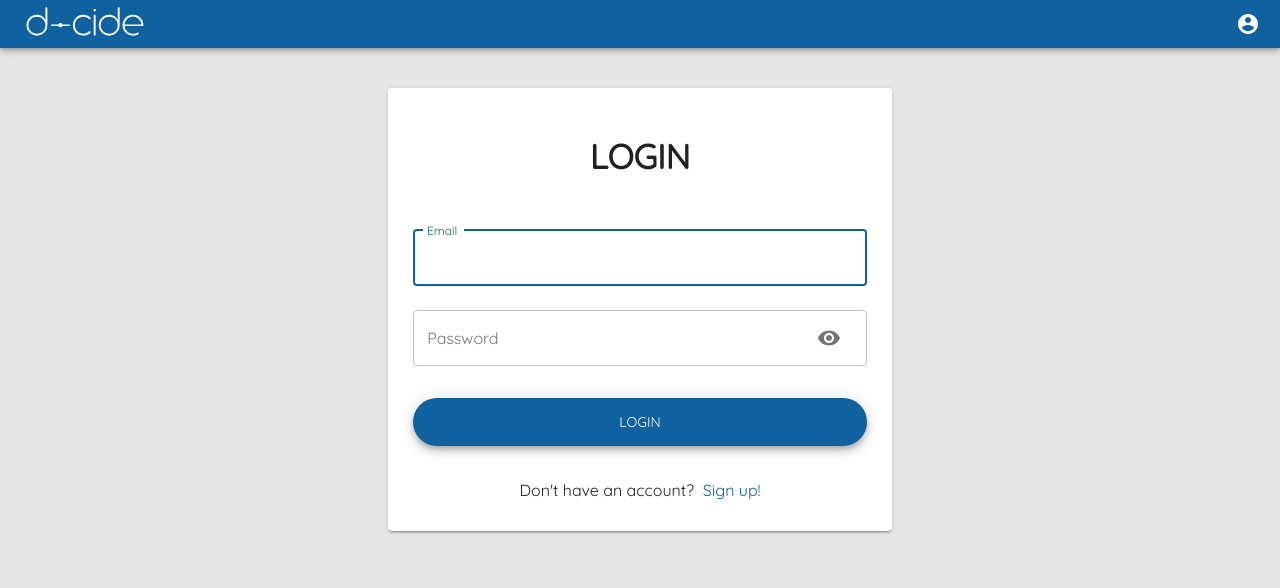
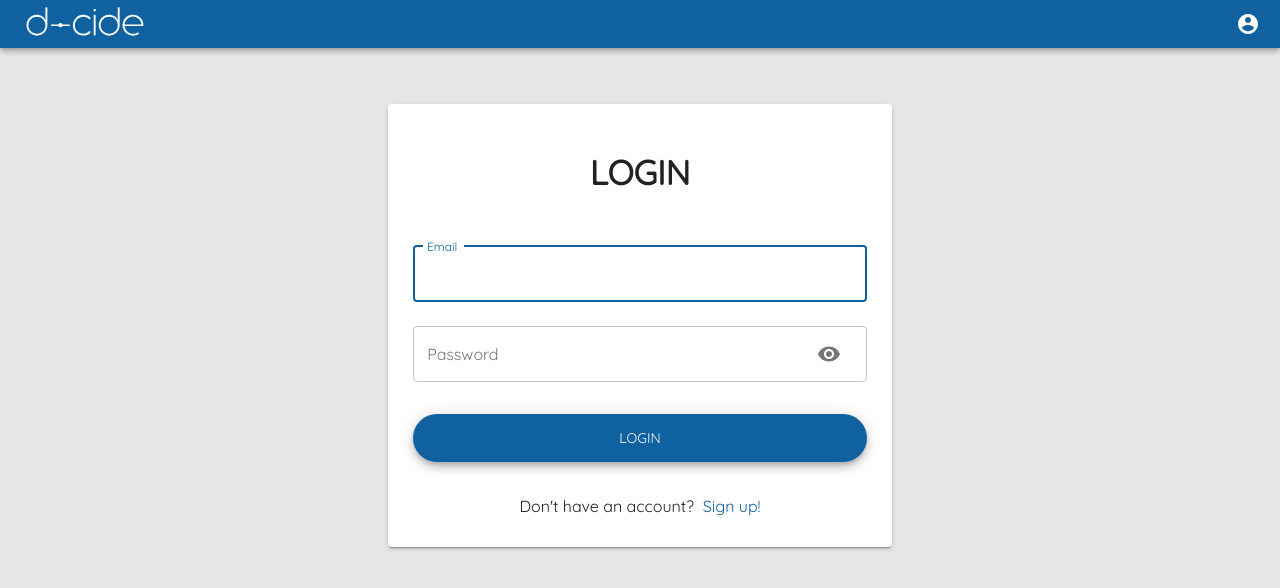
Before and after one commit to cjoecker/d-cide_withBackend, a React (Create React App) app in the folder frontend/: page /login in a window 1280 px wide. Shown: the top 588 px of the page. Built offline with nearby package versions, Linux system fonts and the light colour scheme.

Commit message:
Rearrange router components

```diff
--- a/frontend/src/App.tsx
+++ b/frontend/src/App.tsx
@@ -16,7 +16,7 @@ import IconButton from "@material-ui/core/IconButton";
 import Toolbar from "@material-ui/core/Toolbar";
 import Menu from "@material-ui/core/Menu";
 import MenuItem from "@material-ui/core/MenuItem";
-import {Route, Switch, BrowserRouter as Router, useHistory} from "react-router-dom";
+import {Route, Switch, useHistory} from "react-router-dom";
 import { RootState } from "./services/redux/rootReducer";
 import LandingPage from "./scenes/LandingPage";
 import Decision from "./scenes/Decision/Decision";
@@ -73,7 +73,7 @@ const useStyles = makeStyles({
 	},
 
 	divRouter: {
-		marginTop: theme.spacing(4),
+		marginTop: theme.spacing(6),
 	},
 
 	logo: {
```
